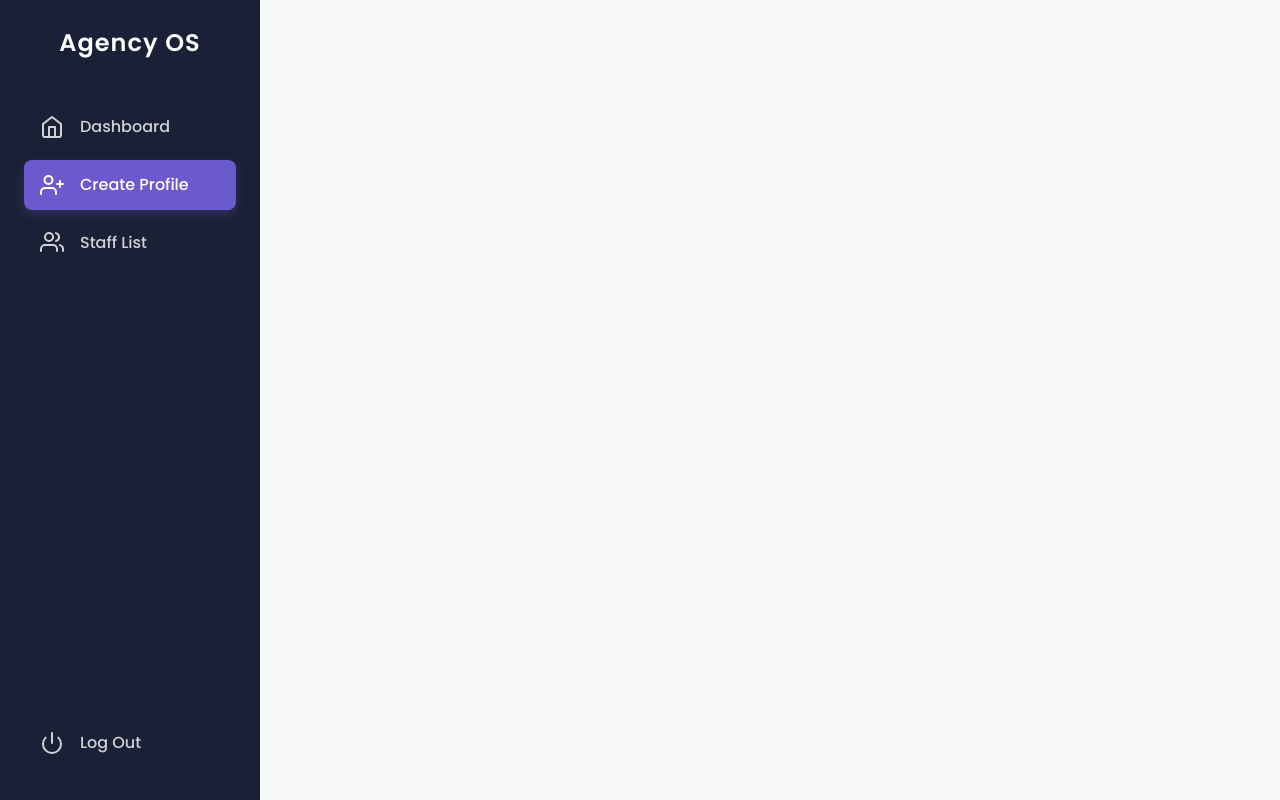
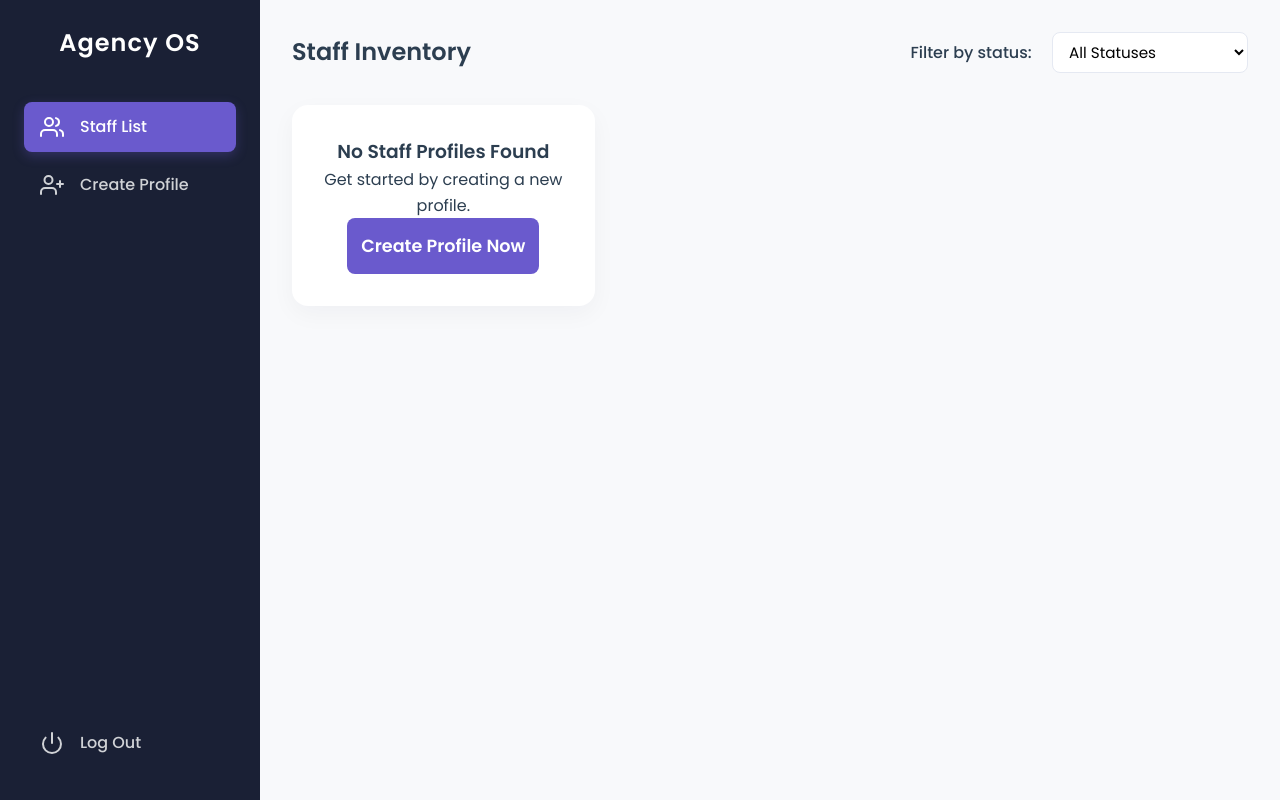
Before and after one commit to Naskaus/recruitment-app, a Flask app: page / in a window 1280 px wide. Run offline with Flask 3, Linux system fonts and the light colour scheme.

Commit message:
feat: Add staff inventory list with status and filtering

````diff
--- a/app.py
+++ b/app.py
@@ -1,12 +1,18 @@
 from flask import Flask, render_template, request, jsonify
 import os
+from datetime import datetime
 
 app = Flask(__name__)
 
-# In-memory database (for now, we'll replace this later)
-# This is a simple dictionary to store staff profiles.
+# In-memory database, now with status and creation date
 staff_profiles = {}
 next_staff_id = 1
+
+# Define status levels
+STATUS_LEVELS = [
+    "Active", "On assignment", "Quiet (recent)", "Moderately active",
+    "On holiday", "Inactive (long time)"
+]
 
 # Ensure an 'uploads' directory exists
 if not os.path.exists('uploads'):
@@ -14,8 +20,16 @@ if not os.path.exists('uploads'):
 
 @app.route('/')
 def index():
-    """Renders the home page."""
-    return render_template('base.html')
+    """Renders the home page, which will now be the staff list."""
+    # The list() is important to avoid issues with modifying dicts during iteration
+    all_profiles = list(staff_profiles.values())
+    return render_template('staff_list.html', profiles=all_profiles, statuses=STATUS_LEVELS)
+
+@app.route('/staff')
+def staff_list():
+    """Renders the page that lists all staff members."""
+    all_profiles = list(staff_profiles.values())
+    return render_template('staff_list.html', profiles=all_profiles, statuses=STATUS_LEVELS)
 
 @app.route('/profile/new', methods=['GET'])
 def new_profile_form():
@@ -27,21 +41,18 @@ def create_profile():
     """Handles the creation of a new staff profile."""
     global next_staff_id
 
-    # In a real app, you would have much more robust validation and error handling.
     data = request.form
 
-    # For demonstration, we'll just print the received data to the console.
-    print("Received data:", data)
+    # Calculate age from date of birth
+    age = None
+    if data.get('dob'):
+        try:
+            birth_date = datetime.strptime(data.get('dob'), '%Y-%m-%d')
+            today = datetime.today()
+            age = today.year - birth_date.year - ((today.month, today.day) < (birth_date.month, birth_date.day))
+        except ValueError:
+            age = None # Or handle error appropriately
 
-    # We would also handle the file upload here
-    if 'photo' in request.files:
-        photo = request.files['photo']
-        if photo.filename != '':
-            # In a real app, save the file with a secure filename
-            # For now, we just confirm it was received.
-            print("Photo received:", photo.filename)
-
-    # Create a new profile entry
     new_profile = {
         'id': next_staff_id,
         'first_name': data.get('first_name'),
@@ -51,15 +62,23 @@ def create_profile():
         'instagram': data.get('instagram'),
         'facebook': data.get('facebook'),
         'line_id': data.get('line_id'),
-        'dob': data.get('dob'), # Date of Birth
+        'dob': data.get('dob'),
+        'age': age,
         'height': data.get('height'),
         'weight': data.get('weight'),
+        'status': 'Active',  # Default status for new profiles
+        'photo_url': 'https://via.placeholder.com/100' # Placeholder for now
     }
+
+    # Handle photo upload
+    if 'photo' in request.files:
+        photo = request.files['photo']
+        if photo.filename != '':
+            print(f"Photo '{photo.filename}' received for profile {next_staff_id}.")
 
     staff_profiles[next_staff_id] = new_profile
     next_staff_id += 1
 
-    # Return a success response
     return jsonify({'status': 'success', 'message': 'Profile created successfully!', 'profile': new_profile}), 201
 
 
--- a/static/css/style.css
+++ b/static/css/style.css
@@ -69,6 +69,7 @@ h1, h2, h3, h4, h5, h6 {
 
 .main-content {
     padding: 32px;
+    overflow-y: auto;
 }
 
 /* ---------------------------------- */
@@ -177,8 +178,8 @@ h1, h2, h3, h4, h5, h6 {
     padding: 10px 16px;
 }
 
-button[type="submit"] {
-    width: 100%;
+button[type="submit"], .button-primary {
+    display: inline-block;
     padding: 14px;
     background-color: var(--color-accent-primary);
     color: white;
@@ -188,14 +189,22 @@ button[type="submit"] {
     font-weight: 600;
     font-family: var(--font-primary);
     cursor: pointer;
+    text-decoration: none;
+    text-align: center;
     transition: background-color 0.2s ease, transform 0.1s ease;
 }
+button[type="submit"] {
+    width: 100%;
+}
+.button-primary:hover {
+    color: white;
+}
 
-button[type="submit"]:hover {
+button[type="submit"]:hover, .button-primary:hover {
     background-color: var(--color-accent-primary-dark);
 }
 
-button[type="submit"]:active {
+button[type="submit"]:active, .button-primary:active {
     transform: translateY(1px);
 }
 
@@ -237,8 +246,6 @@ button[type="submit"]:active {
 /* ---------------------------------- */
 @media (max-width: 992px) {
     .app-layout {
-        /* On mobile, we stack sidebar and content */
-        /* For now, we just hide the sidebar for simplicity */
         grid-template-columns: 1fr;
     }
     .sidebar {
@@ -250,20 +257,142 @@ button[type="submit"]:active {
     .card-body, .card-header {
         padding: 24px;
     }
-}```
+}
 
----
+/* ---------------------------------- */
+/* 8. Staff List Page Styles          */
+/* ---------------------------------- */
 
-### Mettre à jour le Dépôt Git
+.page-header {
+    display: flex;
+    flex-wrap: wrap;
+    justify-content: space-between;
+    align-items: center;
+    gap: 16px;
+    margin-bottom: 32px;
+}
 
-Cette refonte visuelle est une étape majeure. Engageons-la avec un message clair.
+.page-header h2 {
+    margin-bottom: 0;
+}
 
-```bash
-# 1. Add all changed files to staging
-git add .
+.filter-controls label {
+    font-weight: 500;
+    margin-right: 16px;
+}
 
-# 2. Commit the changes
-git commit -m "refactor(ui): Implement new dashboard design with sidebar"
+.filter-controls select {
+    padding: 8px 12px;
+    border-radius: var(--border-radius-sm);
+    border: 1px solid var(--color-border);
+    background-color: var(--color-surface);
+    font-family: var(--font-primary);
+    font-size: 0.95rem;
+}
 
-# 3. Push to GitHub
-git push
+.staff-grid {
+    display: grid;
+    grid-template-columns: repeat(auto-fill, minmax(300px, 1fr));
+    gap: 24px;
+}
+
+.staff-card {
+    background-color: var(--color-surface);
+    border-radius: var(--border-radius-lg);
+    box-shadow: var(--shadow-card);
+    display: flex;
+    flex-direction: column;
+    transition: transform 0.2s ease-in-out, box-shadow 0.2s ease-in-out;
+}
+
+.staff-card:hover {
+    transform: translateY(-5px);
+    box-shadow: 0 12px 28px rgba(26, 32, 53, 0.08);
+}
+
+.staff-card-header {
+    display: flex;
+    align-items: center;
+    gap: 16px;
+    padding: 24px;
+}
+
+.staff-card-header img {
+    width: 70px;
+    height: 70px;
+    border-radius: 50%;
+    object-fit: cover;
+    border: 3px solid var(--color-border);
+}
+
+.staff-card-name h3 {
+    margin: 0;
+    font-size: 1.25rem;
+}
+.staff-card-name span {
+    color: var(--color-text-secondary);
+    font-size: 0.9rem;
+}
+
+.staff-card-body {
+    padding: 0 24px;
+    flex-grow: 1;
+}
+
+.staff-details {
+    display: grid;
+    grid-template-columns: 1fr 1fr;
+    gap: 8px 16px;
+    font-size: 0.9rem;
+    color: var(--color-text-secondary);
+}
+.staff-details p {
+    margin: 0;
+}
+.staff-details strong {
+    color: var(--color-text-primary);
+}
+
+.staff-card-status {
+    margin-top: 16px;
+}
+
+.status-badge {
+    display: inline-block;
+    padding: 4px 12px;
+    border-radius: 20px;
+    font-size: 0.8rem;
+    font-weight: 600;
+    text-transform: capitalize;
+}
+
+/* Status Badge Colors */
+.status-active { background-color: #d1fae5; color: #065f46; }
+.status-on-assignment { background-color: #dbeafe; color: #1e40af; }
+.status-quiet-recent { background-color: #ffedd5; color: #9a3412; }
+.status-moderately-active { background-color: #e0e7ff; color: #3730a3; }
+.status-on-holiday { background-color: #fce7f3; color: #9d266b; }
+.status-inactive-long-time { background-color: #e5e7eb; color: #374151; }
+
+.staff-card-footer {
+    padding: 24px;
+    text-align: right;
+    border-top: 1px solid var(--color-border);
+    margin-top: 24px;
+}
+
+.button-details {
+    background-color: var(--color-surface);
+    color: var(--color-text-primary);
+    padding: 8px 16px;
+    border-radius: var(--border-radius-sm);
+    font-weight: 500;
+    font-size: 0.9rem;
+    border: 1px solid var(--color-border);
+    text-decoration: none;
+}
+.button-details:hover {
+    background-color: var(--color-main-bg);
+    color: var(--color-text-primary);
+    border-color: var(--color-accent-primary);
+}
--- a/static/js/app.js
+++ b/static/js/app.js
@@ -1,6 +1,9 @@
 document.addEventListener('DOMContentLoaded', function() {
 
-    // --- Photo Preview Handler ---
+    // --- Logic for the Profile Creation Form ---
+    const profileForm = document.getElementById('profileForm');
+    if (profileForm) {
+        // Photo Preview Handler
         const photoInput = document.getElementById('photo');
         const photoPreview = document.getElementById('photoPreview');
 
@@ -17,9 +20,7 @@ document.addEventListener('DOMContentLoaded', function() {
             });
         }
 
-    // --- Form Submission Handler ---
-    const profileForm = document.getElementById('profileForm');
-    if (profileForm) {
+        // Form Submission Handler
         profileForm.addEventListener('submit', function(event) {
             event.preventDefault(); // Prevent default form submission
 
@@ -34,14 +35,39 @@ document.addEventListener('DOMContentLoaded', function() {
             .then(data => {
                 console.log('Success:', data);
                 formResponseDiv.textContent = data.message || 'Profile created successfully!';
-                formResponseDiv.className = 'success'; // Add success class for styling
-                profileForm.reset(); // Reset form fields
-                photoPreview.src = 'https://via.placeholder.com/150'; // Reset preview image
+                formResponseDiv.className = 'success';
+                formResponseDiv.classList.remove('hidden');
+                profileForm.reset();
+                photoPreview.src = 'https://via.placeholder.com/150';
+
+                // Optional: Redirect to the staff list after a short delay
+                setTimeout(() => {
+                    window.location.href = '/staff';
+                }, 1500);
             })
             .catch((error) => {
                 console.error('Error:', error);
                 formResponseDiv.textContent = 'An error occurred. Please try again.';
-                formResponseDiv.className = 'error'; // Add error class for styling
+                formResponseDiv.className = 'error';
+                formResponseDiv.classList.remove('hidden');
+            });
+        });
+    }
+
+    // --- Logic for the Staff List Page ---
+    const statusFilter = document.getElementById('statusFilter');
+    if (statusFilter) {
+        statusFilter.addEventListener('change', function() {
+            const selectedStatus = this.value;
+            const staffCards = document.querySelectorAll('.staff-card');
+
+            staffCards.forEach(function(card) {
+                // Use 'flex' as it's the display type set in CSS for the card
+                if (selectedStatus === 'all' || card.dataset.status === selectedStatus) {
+                    card.style.display = 'flex';
+                } else {
+                    card.style.display = 'none';
+                }
             });
         });
     }
--- a/templates/base.html
+++ b/templates/base.html
@@ -19,18 +19,14 @@
                 <h2>Agency OS</h2>
             </div>
             <nav class="sidebar-nav">
-                <a href="/">
-                    <svg xmlns="http://www.w3.org/2000/svg" width="24" height="24" viewBox="0 0 24 24" fill="none" stroke="currentColor" stroke-width="2" stroke-linecap="round" stroke-linejoin="round"><path d="M3 9l9-7 9 7v11a2 2 0 0 1-2 2H5a2 2 0 0 1-2-2z"></path><polyline points="9 22 9 12 15 12 15 22"></polyline></svg>
-                    <span>Dashboard</span>
+                <!-- The 'active' class is now dynamically set based on the current page -->
+                <a href="/staff" class="{{ 'active' if 'staff' in request.path or request.path == '/' else '' }}">
+                    <svg xmlns="http://www.w3.org/2000/svg" width="24" height="24" viewBox="0 0 24 24" fill="none" stroke="currentColor" stroke-width="2" stroke-linecap="round" stroke-linejoin="round"><path d="M17 21v-2a4 4 0 0 0-4-4H5a4 4 0 0 0-4 4v2"></path><circle cx="9" cy="7" r="4"></circle><path d="M23 21v-2a4 4 0 0 0-3-3.87"></path><path d="M16 3.13a4 4 0 0 1 0 7.75"></path></svg>
+                    <span>Staff List</span>
                 </a>
-                <!-- We will make this 'active' status dynamic later -->
-                <a href="/profile/new" class="active">
+                <a href="/profile/new" class="{{ 'active' if 'profile/new' in request.path else '' }}">
                     <svg xmlns="http://www.w3.org/2000/svg" width="24" height="24" viewBox="0 0 24 24" fill="none" stroke="currentColor" stroke-width="2" stroke-linecap="round" stroke-linejoin="round"><path d="M16 21v-2a4 4 0 0 0-4-4H5a4 4 0 0 0-4 4v2"></path><circle cx="8.5" cy="7" r="4"></circle><line x1="20" y1="8" x2="20" y2="14"></line><line x1="17" y1="11" x2="23" y2="11"></line></svg>
                     <span>Create Profile</span>
-                </a>
-                <a href="#">
-                    <svg xmlns="http://www.w3.org/2000/svg" width="24" height="24" viewBox="0 0 24 24" fill="none" stroke="currentColor" stroke-width="2" stroke-linecap="round" stroke-linejoin="round"><path d="M17 21v-2a4 4 0 0 0-4-4H5a4 4 0 0 0-4 4v2"></path><circle cx="9" cy="7" r="4"></circle><path d="M23 21v-2a4 4 0 0 0-3-3.87"></path><path d="M16 3.13a4 4 0 0 1 0 7.75"></path></svg>
-                    <span>Staff List</span>
                 </a>
             </nav>
             <div class="sidebar-footer">
--- /dev/null
+++ b/templates/staff_list.html
@@ -0,0 +1,53 @@
+{% extends "base.html" %}
+
+{% block content %}
+<div class="page-header">
+    <h2>Staff Inventory</h2>
+    <div class="filter-controls">
+        <label for="statusFilter">Filter by status:</label>
+        <select id="statusFilter">
+            <option value="all">All Statuses</option>
+            {% for status in statuses %}
+                <option value="{{ status | lower | replace(' ', '-') }}">{{ status }}</option>
+            {% endfor %}
+        </select>
+    </div>
+</div>
+
+<div class="staff-grid">
+    {% for profile in profiles %}
+        <div class="staff-card" data-status="{{ profile.status | lower | replace(' ', '-') }}">
+            <div class="staff-card-header">
+                <img src="{{ profile.photo_url }}" alt="Photo of {{ profile.first_name }}">
+                <div class="staff-card-name">
+                    <h3>{{ profile.first_name }} {{ profile.last_name }}</h3>
+                    {% if profile.nickname %}
+                        <span>"{{ profile.nickname }}"</span>
+                    {% endif %}
+                </div>
+            </div>
+            <div class="staff-card-body">
+                <div class="staff-details">
+                    <p><strong>Age:</strong> {{ profile.age or 'N/A' }}</p>
+                    <p><strong>Height:</strong> {{ profile.height }} cm</p>
+                    <p><strong>Weight:</strong> {{ profile.weight }} kg</p>
+                </div>
+                <div class="staff-card-status">
+                    <span class="status-badge status-{{ profile.status | lower | replace(' ', '-') }}">{{ profile.status }}</span>
+                </div>
+            </div>
+            <div class="staff-card-footer">
+                <a href="#" class="button-details">View Details</a>
+            </div>
+        </div>
+    {% else %}
+        <div class="card">
+            <div class="card-body" style="text-align: center;">
+                <h3>No Staff Profiles Found</h3>
+                <p>Get started by creating a new profile.</p>
+                <a href="/profile/new" class="button-primary">Create Profile Now</a>
+            </div>
+        </div>
+    {% endfor %}
+</div>
+{% endblock %}
````
Lines whose indentation alone changed are shown as unchanged.
